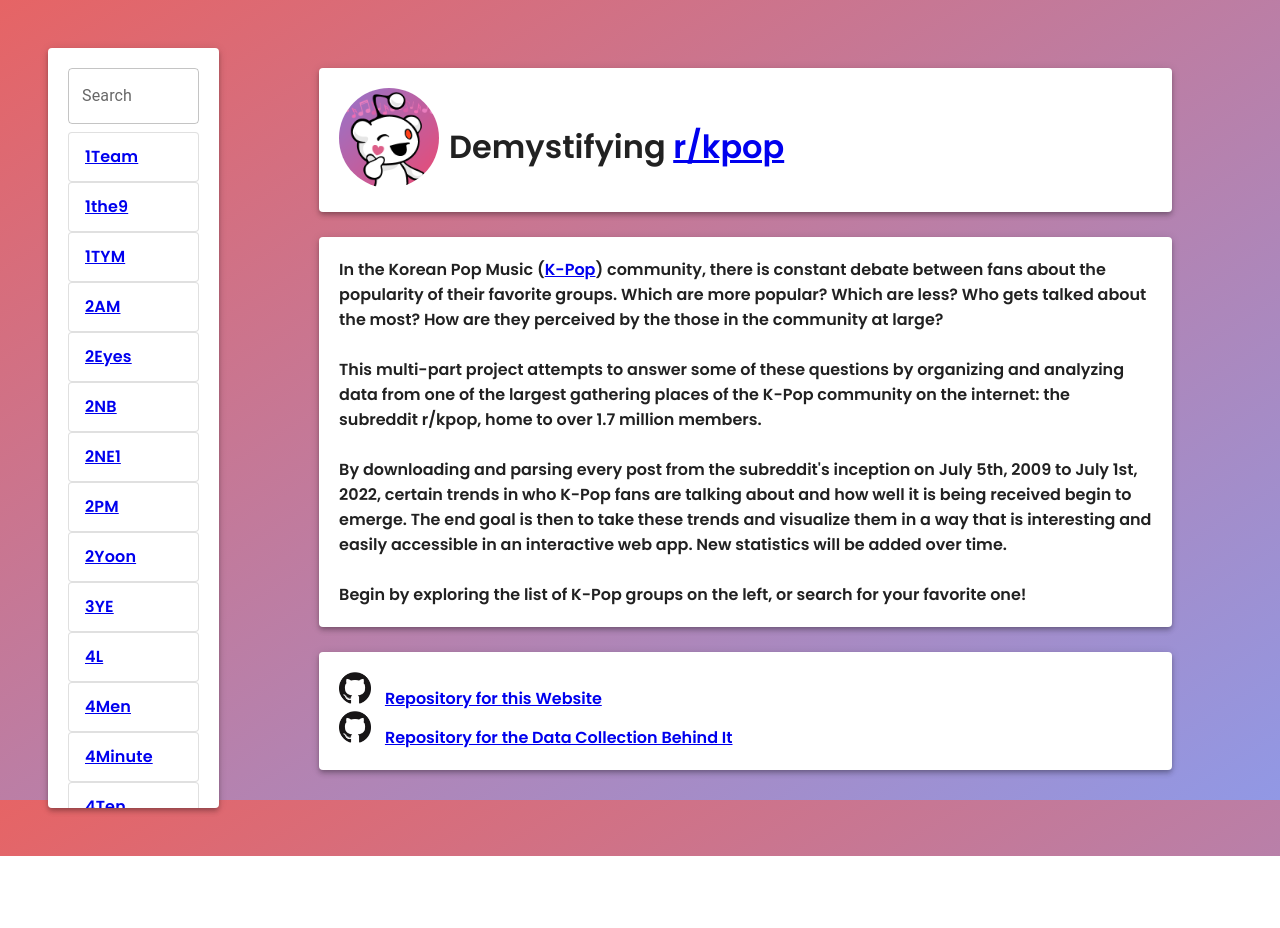
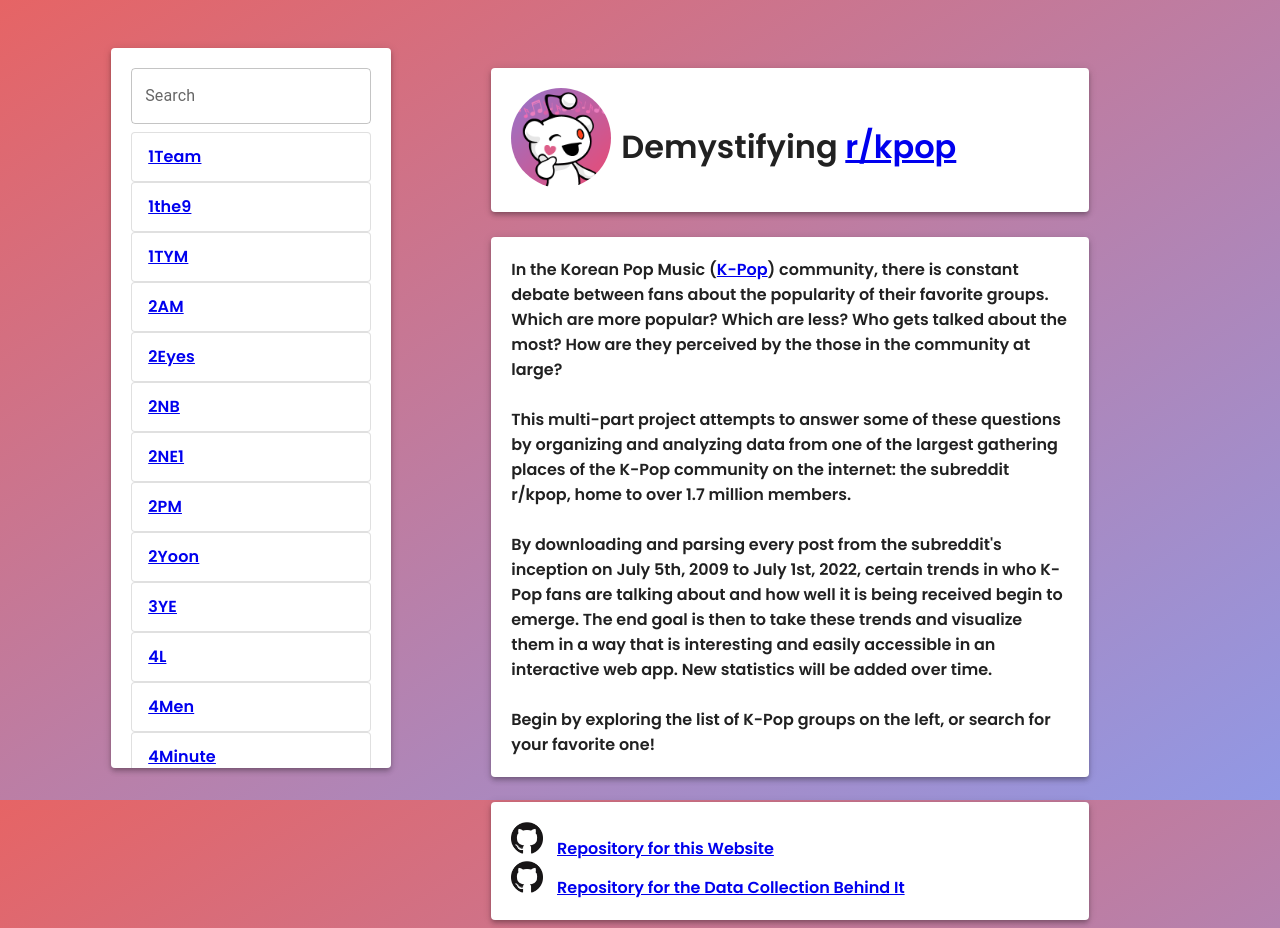
Before and after one commit to leeswu/r-kpop-website, a React (Create React App) app in the folder client/: page / in a window 1280 px wide. Before the commit the page ends 856 px from the top, so only its background shows below. Built offline with nearby package versions, Linux system fonts and the light colour scheme; what chartjs-plugin-zoom would draw is missing.

Commit message:
Adjusted CSS for chart pages

```diff
--- a/client/src/components/charts.css
+++ b/client/src/components/charts.css
@@ -4,6 +4,7 @@
     font-family: 'Poppins', sans-serif;
     text-align: center;
     margin: 0px;
+    padding: 0px;
 }
 
 .buttons {
@@ -12,8 +13,16 @@
 
 .container {
     background-color: white;
-    margin: 1vh;
     border-radius: 10px;
+    display: flex;
+    flex-direction: column;
+    width: 90vw;
+    margin: auto;
+}
+
+.bar-container {
+    padding-left: 1vw;
+    padding-right: 1vw;
 }
 
 .home {
--- a/client/src/components/charts.js
+++ b/client/src/components/charts.js
@@ -18,8 +18,8 @@
     }
 
     return (
-        <div className="container">
-            <Link to="/"><Home className='home'/></Link>
+        <div className="container" elevation={4}>
+            <Link to="/"><Home className='home' /></Link>
             <h1 className='group'>{groupName}</h1> <br />
             <div className='buttons'>
                 <Button variant="outlined"
@@ -27,7 +27,9 @@
                 <Button variant="outlined"
                     onClick={() => { updateStat("Scores") }}>Upvotes</Button>
             </div>
-            <BarChart group={groupName} stat={state.stat} />
+            <div className='bar-container' >
+                <BarChart group={groupName} stat={state.stat} />
+            </div>
         </div>
     );
 }
--- a/client/src/components/homepage.css
+++ b/client/src/components/homepage.css
@@ -15,6 +15,8 @@
     display: flex;
     flex-direction: row;
     font-family: 'Poppins', sans-serif;
+    width: 90%;
+    margin: 0 auto;
     /* background: linear-gradient(to bottom right, #e66465, #9198e5) fixed;
     height: 100% */
 }
@@ -24,6 +26,7 @@
     margin-right: 100px;
     margin-top: 60px;
     font-family: 'Poppins', sans-serif;
+    padding-right: 20px;
 }
 
 .intro-header {
@@ -40,7 +43,8 @@
 
 .search {
     flex-basis: 60vh;
-    max-height: 90vh;
+    max-height: 85vh;
+    min-width: 30vh;
     margin-left: 40px;
     margin-top: 40px;
     margin-bottom: 40px;
```
